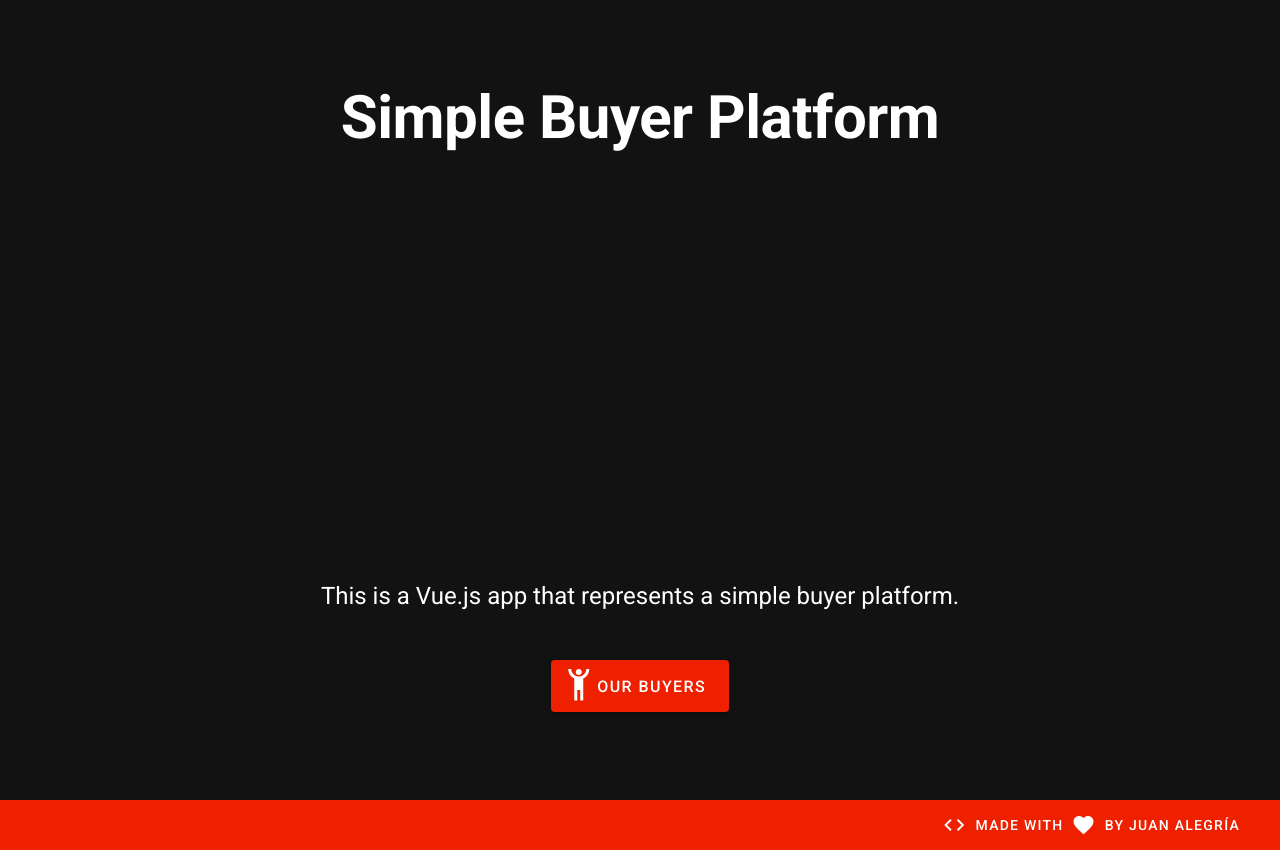
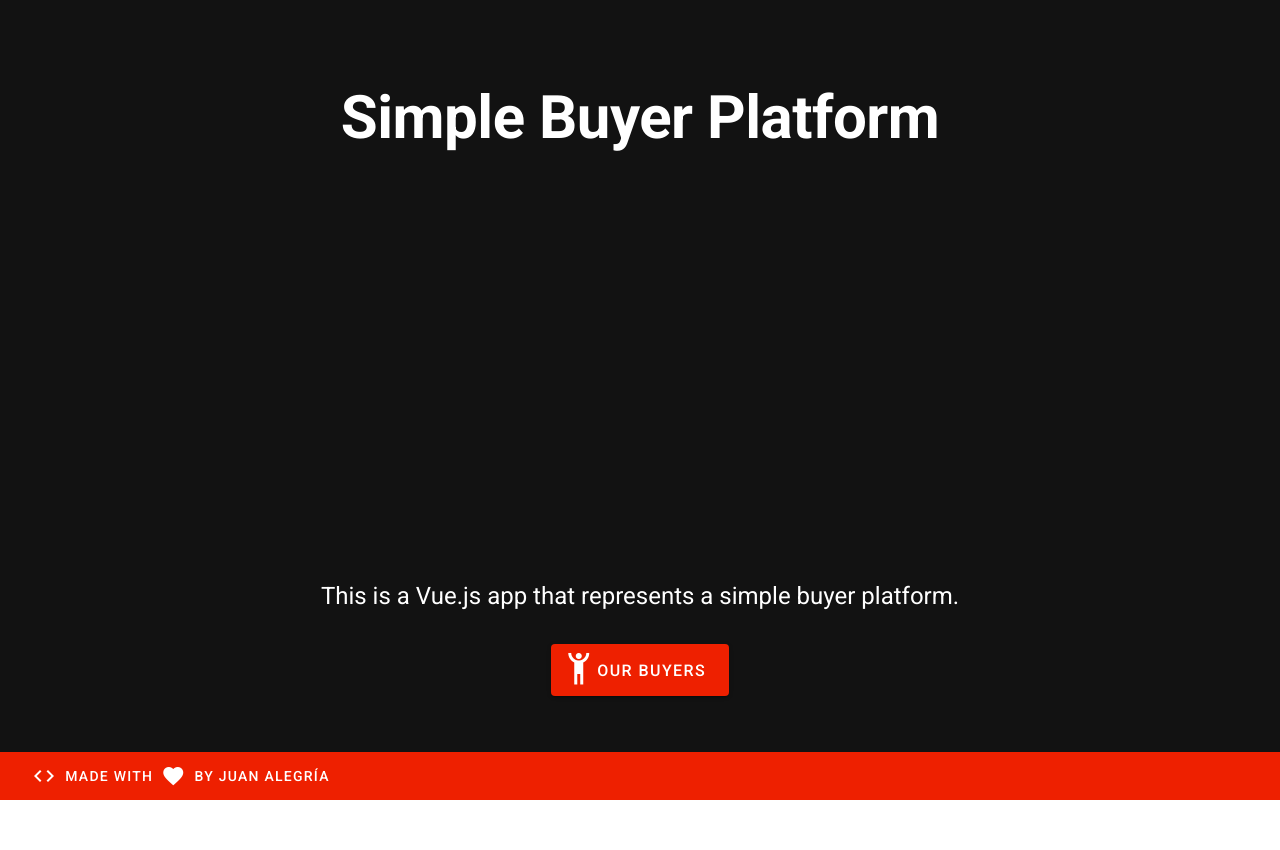
Before and after one commit to zejiran/frontend-simple-buyers-platform, a Vue app in the folder buyer-platform/: page / in a window 1280 px wide. After the commit the page ends 800 px from the top, so only its background shows below. Built offline with nearby package versions, Linux system fonts and the light colour scheme.

Commit message:
fix: change copyright bar
Fix margin problem on large devices with CopyrightBar component.

```diff
--- a/buyer-platform/src/components/CopyrightBar.vue
+++ b/buyer-platform/src/components/CopyrightBar.vue
@@ -1,11 +1,6 @@
 <template>
-    <v-app-bar height="50" dark color="#EE2000" bottom>
-        <v-spacer></v-spacer>
-        <v-btn
-                href="https://github.com/zejiran/backend-simple-buyers-platform"
-                target="_blank"
-                text
-        >
+    <v-app-bar absolute dense dark color="#EE2000" flat bottom>
+        <v-btn href="https://github.com/zejiran/backend-simple-buyers-platform" target="_blank" text>
             <v-icon>mdi-code-tags</v-icon>
             <span class="mr-2 ml-2">made with</span>
             <v-icon>mdi-heart</v-icon>
--- a/buyer-platform/src/views/Home.vue
+++ b/buyer-platform/src/views/Home.vue
@@ -5,7 +5,7 @@
                 <h1 class="font-weight-bold display-3 white--text mt-16 mb-5 text-center">Simple Buyer Platform</h1>
                 <v-img alt="Buyers Logo" class="mx-auto" contain src="../assets/logo.png" transition="scale-transition"
                        width="400"/>
-                <p class="headline text-center mb-15">This is a Vue.js app that represents a simple buyer platform.</p>
+                <p class="headline text-center mb-11">This is a Vue.js app that represents a simple buyer platform.</p>
                 <v-row class="mb-16">
                     <v-btn :to="{name: 'Buyers'}" x-large color="#EE2000" class="mx-auto">
                         <v-icon left large>mdi-human-handsup</v-icon>
```
